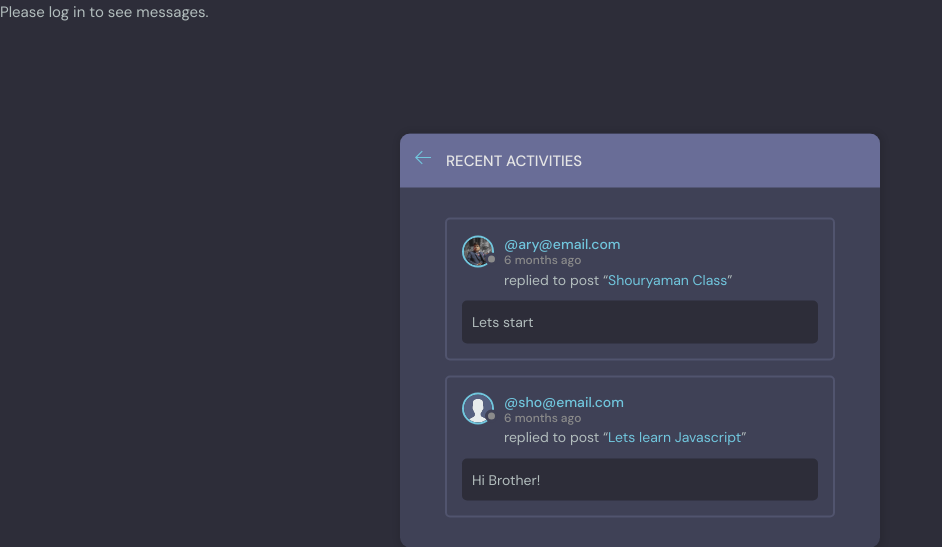
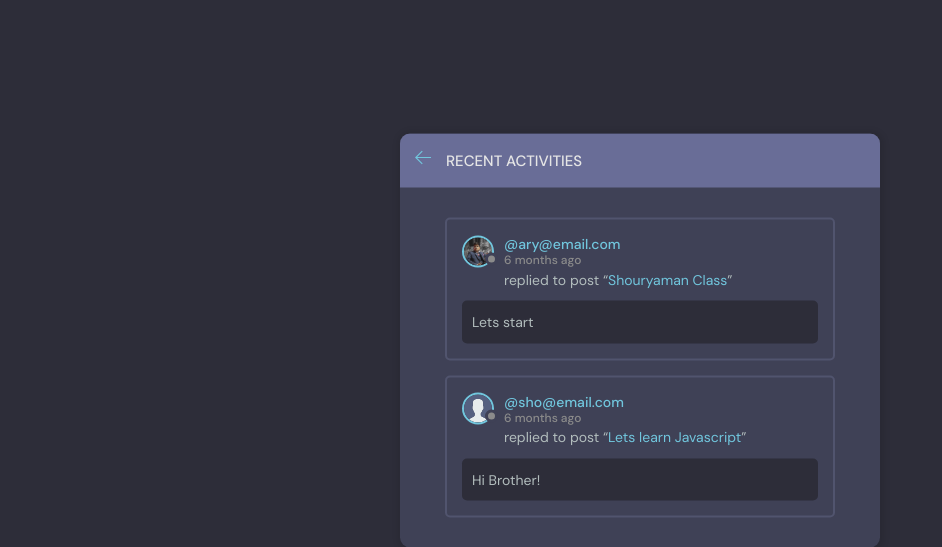
Before and after one commit to AryamanPurohit/SBVercel, a Django app: page /activity/ in a window 1280 px wide. Shown: the part 76-623 px from the top of the page, without its empty margins (0-942 px from the left). Run offline with Django 3.2, Linux system fonts and the light colour scheme; data comes from the database, SQL or seed files in the repository.

Commit message:
Update main.html

```diff
--- a/templates/main.html
+++ b/templates/main.html
@@ -15,7 +15,7 @@
 
     {% include 'navbar.html' %}
 
-{% if request.user.is_authenticated %}
+
     {% if messages %}
         <ul class="messages">
             {% for message in messages %}
@@ -23,9 +23,6 @@
             {% endfor %}
         </ul>
     {% endif %}
-{% else %}
-    <p>Please log in to see messages.</p>
-{% endif %}
 
 
     {% block content %}
```
